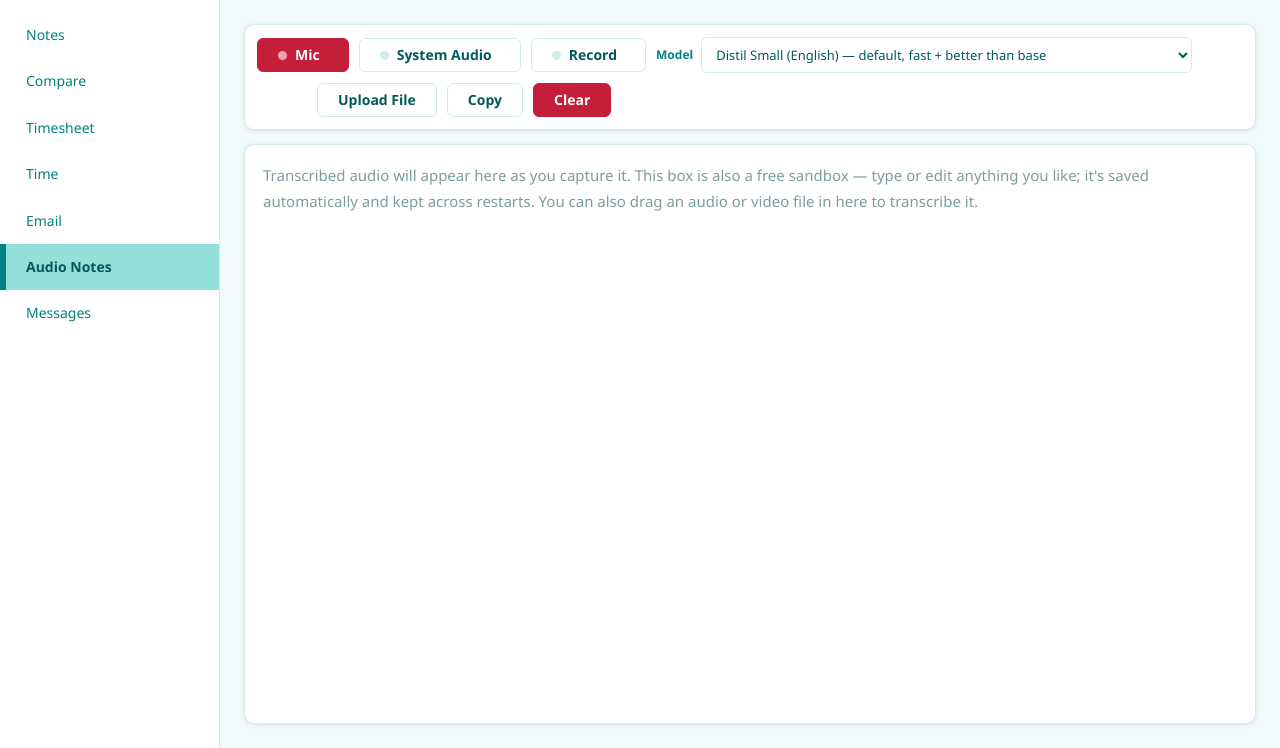
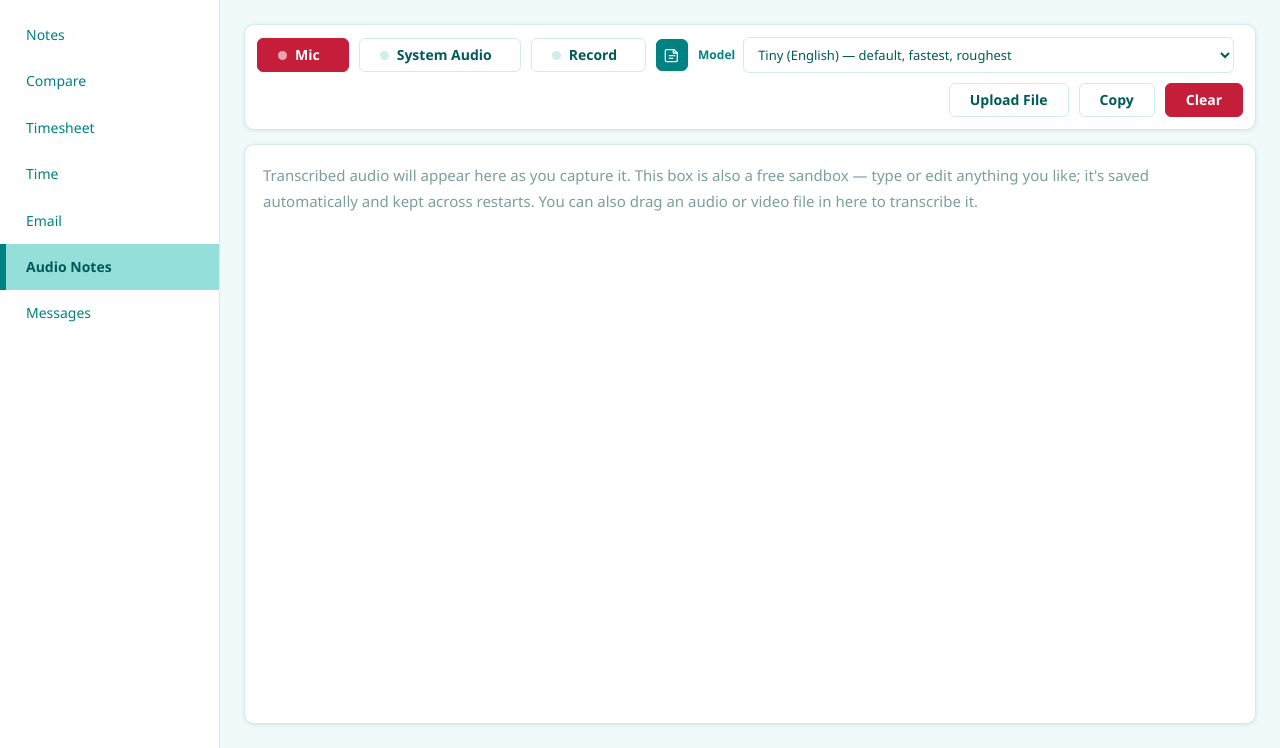
Before and after one commit to Roman-Zajic/Hub, a Flask app: page /audio_notes in a window 1280 px wide. Shown: the part 52-800 px from the top of the page. Run offline with Flask 3, Linux system fonts and the light colour scheme.

Commit message:
notes fix

```diff
--- a/Templates/audio_notes.html
+++ b/Templates/audio_notes.html
@@ -70,6 +70,21 @@
     }
     .btn-toggle.processing .an-spinner { display: inline-block; }
     @keyframes an-spin { to { transform: rotate(360deg); } }
+
+    /* Icon-only toggle (no label) — used for the Daily Log on/off button.
+       Square, sized to match the other toolbar buttons' height. */
+    .btn-icon {
+        width: calc(0.875rem + 18px);
+        min-height: calc(0.875rem + 18px);
+        padding: 0 !important;
+        display: inline-flex;
+        align-items: center;
+        justify-content: center;
+        flex-shrink: 0;
+    }
+    .btn-icon svg { width: 16px; height: 16px; display: block; }
+    .btn-icon.active { background: var(--teal-700); border-color: var(--teal-700); color: #fff; }
+    .btn-icon.active:hover { background: var(--teal-900); border-color: var(--teal-900); }
 
     .an-queue-badge {
         font-size: 0.6875rem;
@@ -169,6 +184,14 @@
             <span class="an-dot"></span> Record
             <span class="an-rec-time" id="recTime"></span>
         </button>
+        <button class="btn btn-outline btn-icon{{ ' active' if daily_log_enabled else '' }}" id="dailyLogBtn" onclick="toggleDailyLog()" title="Daily Notes log (Audio Notes Data/Daily Notes/YYYY-MM-DD.txt) — click to pause/resume. Live transcription above keeps working either way.">
+            <svg viewBox="0 0 24 24" fill="none" stroke="currentColor" stroke-width="2" stroke-linecap="round" stroke-linejoin="round">
+                <path d="M4 4h11l5 5v11a2 2 0 0 1-2 2H4a2 2 0 0 1-2-2V6a2 2 0 0 1 2-2z"></path>
+                <polyline points="14 4 14 9 19 9"></polyline>
+                <line x1="8" y1="13" x2="16" y2="13"></line>
+                <line x1="8" y1="17" x2="13" y2="17"></line>
+            </svg>
+        </button>
 
         <div class="an-model-picker">
             <label for="modelSelect">Model</label>
@@ -213,6 +236,7 @@
     var sysQueueEl = document.getElementById('sysQueue');
     var recordBtn = document.getElementById('recordBtn');
     var recTimeEl = document.getElementById('recTime');
+    var dailyLogBtn = document.getElementById('dailyLogBtn');
     var statusEl = document.getElementById('saveStatus');
     var modelSelect = document.getElementById('modelSelect');
     var modelLoadingEl = document.getElementById('modelLoading');
@@ -287,6 +311,17 @@
                 if (d.status === 'error') alert(d.message || 'Could not toggle system audio capture.');
             })
             .finally(function () { sysBtn.disabled = false; });
+    }
+
+    // ── Daily Log on/off (independent of Mic/System live transcription) ──
+    function toggleDailyLog() {
+        dailyLogBtn.disabled = true;
+        fetch('/api/audio_notes/daily_log/toggle', { method: 'POST' })
+            .then(function (r) { return r.json(); })
+            .then(function (d) {
+                setToggleState(dailyLogBtn, d.enabled);
+            })
+            .finally(function () { dailyLogBtn.disabled = false; });
     }
 
     // ── Recording (mic + system audio -> single WAV file) ──
@@ -422,6 +457,8 @@
                 setToggleState(recordBtn, d.recording_active);
                 recordingStartedAt = d.recording_active ? d.recording_started_at : null;
                 if (!d.recording_active) recTimeEl.textContent = '';
+
+                setToggleState(dailyLogBtn, d.daily_log_enabled);
             });
     }
 
--- a/modules/audio_notes.py
+++ b/modules/audio_notes.py
@@ -65,16 +65,14 @@ FILE_TRANSCRIBE_BEAM_SIZE = 5     # uploaded files are offline/batch, so it's wo
 # Models selectable from the dropdown in the UI. distil-* and *.en models are
 # English-only. Roughly fastest/roughest -> slowest/most-accurate on CPU.
 AVAILABLE_MODELS = [
-    ('tiny.en', 'Tiny (English) — fastest, roughest'),
+    ('tiny.en', 'Tiny (English) — default, fastest, roughest'),
     ('base', 'Base — fast Whisper'),
     ('small', 'Small — balanced, multilingual'),
-    ('distil-small.en', 'Distil Small (English) — default, fast + better than base'),
+    ('distil-small.en', 'Distil Small (English) — fast + better than base'),
     ('distil-medium.en', 'Distil Medium (English) — balanced'),
     ('medium', 'Medium — slower, multilingual'),
-    ('distil-large-v3', 'Distil Large v3 (English) — near large-v3 accuracy, ~6x faster'),
-    ('large-v3', 'Large v3 — most accurate, slowest, multilingual'),
 ]
-DEFAULT_MODEL = 'distil-small.en'
+DEFAULT_MODEL = 'tiny.en'
 
 # ── File paths ───────────────────────────────────────────────────────
 DATA_FOLDER = os.path.join(os.getcwd(), 'Audio Notes Data')
@@ -128,6 +126,13 @@ _system_queue = queue.Queue()
 
 _mic_processing = False       # True while a mic utterance is actively being transcribed
 _system_processing = False    # True while a system-audio utterance is actively being transcribed
+
+# Daily Log (Audio Notes Data/Daily Notes/YYYY-MM-DD.txt) can be paused
+# independently of the Mic/System toggles above — turning this off still
+# lets live transcription keep flowing into the on-screen textarea, it just
+# stops appending timestamped blocks to the daily .txt file. See
+# _emit_transcript, which is the single place both destinations are fed.
+_daily_log_enabled = True
 
 # Mic -> WAV recording (independent of live transcription capture above)
 _recording_active = False
@@ -260,7 +265,8 @@ def _emit_transcript(text, start_dt, end_dt, is_system):
         _content += sep + text
         _pending_chunks.append(text)
         _save_content(_content)
-    _append_daily_log(start_dt, end_dt, text, is_system)
+    if _daily_log_enabled:
+        _append_daily_log(start_dt, end_dt, text, is_system)
 
 
 # ── Whisper model (lazy — (re)loaded on demand, one instance shared) ──
@@ -880,6 +886,7 @@ def audio_notes_view():
         mic_active=_mic_active,
         system_active=_system_active,
         recording_active=_recording_active,
+        daily_log_enabled=_daily_log_enabled,
         available_models=AVAILABLE_MODELS,
         current_model=_selected_model_name,
     )
@@ -903,6 +910,7 @@ def poll_route():
         'system_queue_depth': _system_queue.qsize(),
         'model_loading': _model_loading,
         'current_model': _selected_model_name,
+        'daily_log_enabled': _daily_log_enabled,
         'recording_active': _recording_active,
         'recording_started_at': (int(_recording_started_at * 1000) if _recording_active and _recording_started_at else None),
         'recording_file': (os.path.basename(_recording_path) if _recording_active and _recording_path else None),
@@ -921,6 +929,17 @@ def set_model_route():
     # transcribe.
     _selected_model_name = name
     return jsonify({'status': 'ok', 'model': name})
+
+
+@bp.route('/api/audio_notes/daily_log/toggle', methods=['POST'])
+def toggle_daily_log_route():
+    """Pauses/resumes appending to the Daily Notes .txt file only. Live
+    transcription into the textarea (Mic/System toggles) is unaffected."""
+    global _daily_log_enabled
+    with _state_lock:
+        _daily_log_enabled = not _daily_log_enabled
+        enabled = _daily_log_enabled
+    return jsonify({'status': 'ok', 'enabled': enabled})
 
 
 @bp.route('/api/audio_notes/save', methods=['POST'])
```
